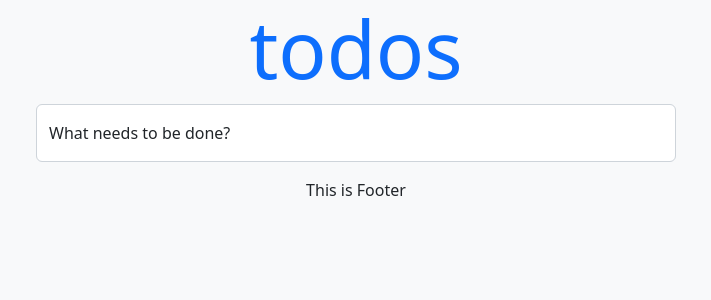
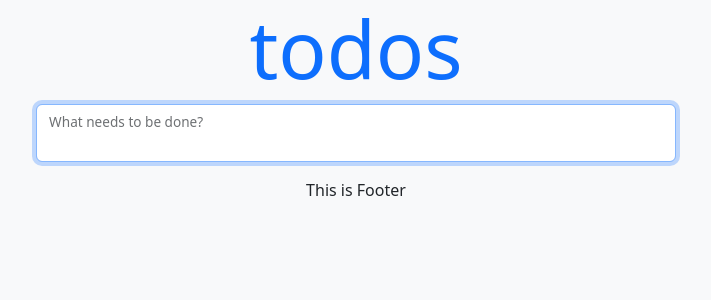
Before and after one commit to bogdan-ho/todo-list, a React (Create React App) app: page / in a window 1280 px wide. Shown: the top 300 px of the page, without its empty margins (284-995 px from the left). Built offline with nearby package versions, Linux system fonts and the light colour scheme.

Commit message:
add task form validation

```diff
--- a/package.json
+++ b/package.json
@@ -9,6 +9,7 @@
     "@testing-library/react": "^13.4.0",
     "@testing-library/user-event": "^13.5.0",
     "bootstrap": "^5.2.3",
+    "formik": "^2.2.9",
     "lodash": "^4.17.21",
     "react": "^18.2.0",
     "react-bootstrap": "^2.7.0",
@@ -16,7 +17,8 @@
     "react-redux": "^8.0.5",
     "react-scripts": "5.0.1",
     "sass": "^1.57.1",
-    "web-vitals": "^2.1.4"
+    "web-vitals": "^2.1.4",
+    "yup": "^0.32.11"
   },
   "scripts": {
     "start": "react-scripts start",
--- a/src/components/Header.jsx
+++ b/src/components/Header.jsx
@@ -1,34 +1,53 @@
-import React from 'react';
+import React, { useEffect, useRef } from 'react';
 import { FloatingLabel, Form } from 'react-bootstrap/esm';
 import { useDispatch } from 'react-redux';
 import _uniqueId from 'lodash/uniqueId';
+import { useFormik } from 'formik';
+import * as yup from 'yup';
 import { actions } from '../slices/tasksSlice';
 
 const Header = () => {
   const dispatch = useDispatch();
 
-  const handleSubmit = (event) => {
-    event.preventDefault();
-    const form = event.currentTarget;
-    console.log('form', form);
-    console.log('event', event);
-    console.log('event.target[0].value', event.target[0].value);
-    const task = event.target[0].value;
-    // dispatch(actions.addTask({ task: event.target[0].value, completed: false }));
+  const inputRef = useRef();
+  useEffect(() => {
+    inputRef.current.focus();
+  }, []);
+
+  const handleSubmit = (value, { resetForm }) => {
+    const task = value.body;
+
     dispatch(actions.addTask({ id: _uniqueId(), task, completed: false }));
-    form.reset();
+    resetForm();
   };
+
+  const schema = yup.object().shape({
+    body: yup.string().min(3, 'Must be at least 3 characters'),
+  });
+
+  const formik = useFormik({ onSubmit: handleSubmit, validationSchema: schema, initialValues: { body: '' } });
 
   return (
     <header className="w-100 d-flex flex-column align-items-center">
       <h1 className="display-1 text-primary">todos</h1>
-      <Form className="w-50" onSubmit={handleSubmit}>
+      <Form className="w-50" onSubmit={formik.handleSubmit}>
         <FloatingLabel
           controlId="floatingInput"
           label="What needs to be done?"
           className="mb-3 "
         >
-          <Form.Control type="text" placeholder="name@example.com" />
+          <Form.Control
+            type="text"
+            ref={inputRef}
+            placeholder="Drink some tea"
+            isInvalid={formik.errors.body}
+            onChange={formik.handleChange}
+            onBlur={formik.handleBlur}
+            value={formik.values.body}
+            name="body"
+            required
+          />
+          <Form.Control.Feedback type="invalid">{formik.errors.body}</Form.Control.Feedback>
         </FloatingLabel>
       </Form>
     </header>
```
Also changed, not shown: 1 other file (tests, documents, lock files or other folders).
